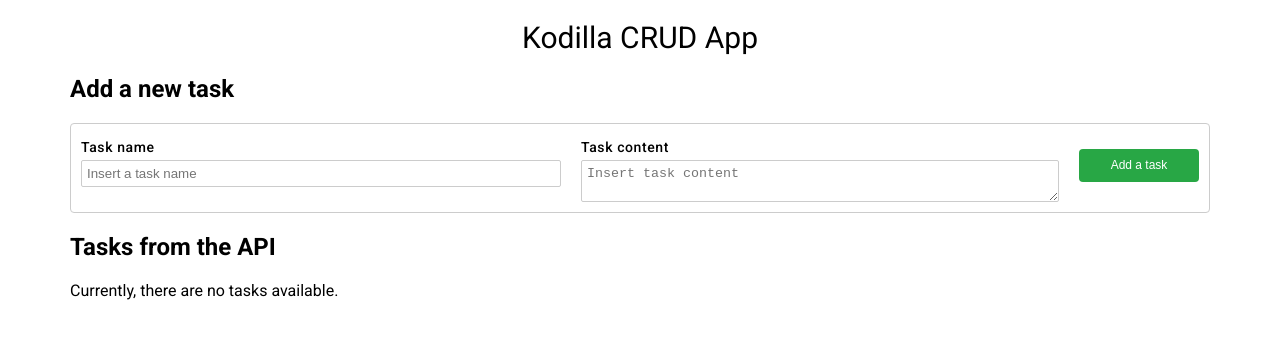
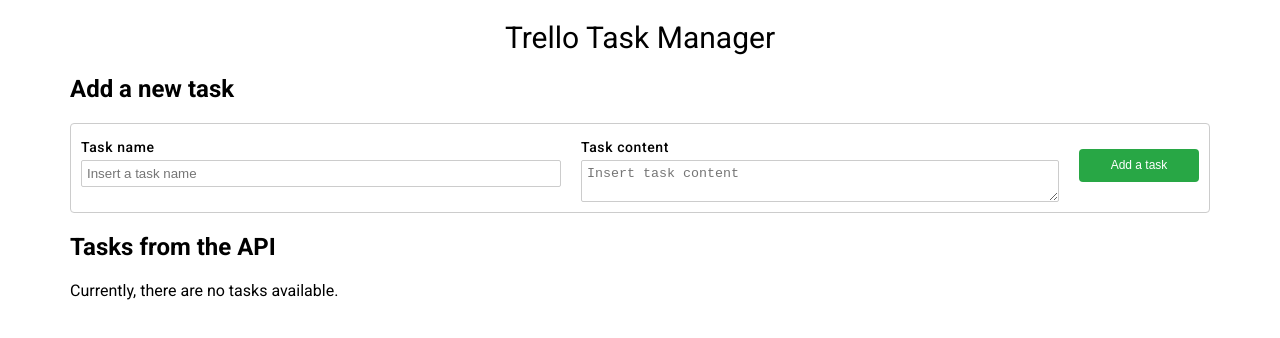
Before and after one commit to Tampr0/Tampr0.github.io, a plain HTML site: page index.html in a window 1280 px wide. Drawn offline with nearby package versions, Linux system fonts and the light colour scheme; no server answers.

Commit message:
Name changed

```diff
--- a/index.html
+++ b/index.html
@@ -3,12 +3,12 @@
   <meta charset="UTF-8">
   <meta name="viewport" content="width=device-width, user-scalable=no, initial-scale=1.0, maximum-scale=1.0, minimum-scale=1.0">
   <meta http-equiv="X-UA-Compatible" content="ie=edge">
-  <title>CRUD</title>
+  <title>Task Manager</title>
   <link rel="stylesheet" href="style.css">
   <link href="https://fonts.googleapis.com/css?family=Roboto:400,400i,500,500i,700,700i&subset=latin-ext" rel="stylesheet">
 </head>
 <body>
-<h1 class="kodilla-heading kodilla-heading--main">Kodilla CRUD App</h1>
+<h1 class="kodilla-heading kodilla-heading--main">Trello Task Manager</h1>
 
 <main class="crud container">
   <section class="datatable">
```
